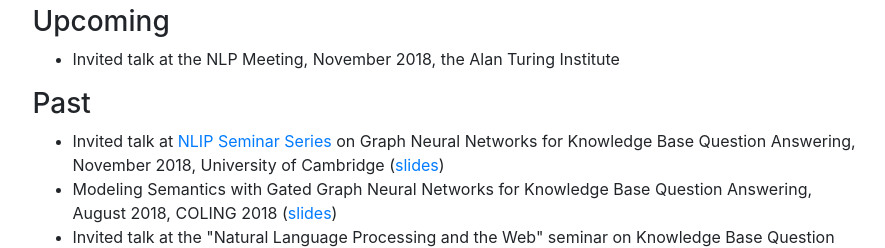
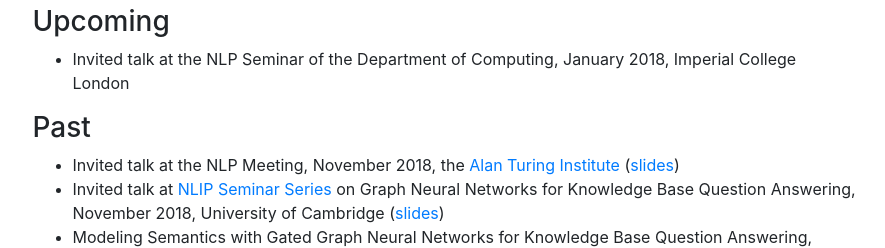
Before and after one commit to daniilsorokin/daniilsorokin.github.io, a plain HTML site: page index.html in a window 1280 px wide. Shown: the part 705-953 px from the top of the page, without its empty margins (195-1080 px from the left). Drawn offline with nearby package versions, Linux system fonts and the light colour scheme.

Commit message:
Update the list of talks

```diff
--- a/index.html
+++ b/index.html
@@ -53,12 +53,13 @@
                 <h1>Talks</h1>
                 <h3>Upcoming</h3>
                 <ul>
-                    <li>Invited talk at the NLP Meeting, November 2018, the Alan Turing Institute</li>
+                    <li>Invited talk at the NLP Seminar of the Department of Computing, January 2018, Imperial College London</li>
                 </ul>
                 <h3>Past</h3>
                 <ul>
+                    <li>Invited talk at the NLP Meeting, November 2018, the <a href="https://www.turing.ac.uk">Alan Turing Institute</a> (<a href="https://public.ukp.informatik.tu-darmstadt.de/sorokin/DS_GraphsQA_Turing.pdf">slides</a>)</li>
                     <li>Invited talk at <a href="http://talks.cam.ac.uk/show/index/6401">NLIP Seminar Series</a> on Graph Neural Networks for Knowledge Base Question Answering, November 2018, University of Cambridge (<a href="https://public.ukp.informatik.tu-darmstadt.de/sorokin/DS_GraphsQA_Cambridge.pdf">slides</a>)</li>
-                    <li>Modeling Semantics with Gated Graph Neural Networks for Knowledge Base Question Answering, August 2018, COLING 2018 (<a href="https://public.ukp.informatik.tu-darmstadt.de/sorokin/DS_GraphsQA_COLING_2018.pdf">slides</a>)</li>
+                    <li>Modeling Semantics with Gated Graph Neural Networks for Knowledge Base Question Answering, August 2018, COLING 2018 (<a href="https://public.ukp.informatik.tu-darmstadt.de/sorokin/DS_GraphsQA_COLING_2018.pdf">slides</a>, <a href="http://aclweb.org/anthology/C18-1280">paper</a>)</li>
                     <li>Invited talk at the "Natural Language Processing and the Web" seminar on Knowledge Base Question Answering, December 2017, TU Darmstadt</li>
                     <li>System presentation at the 7th Open Challenge on Question Answering over Linked Data (QALD-7), May 2017, ESWC 2017</li>
                     <li>Web-based Visualisation of Toponyms and Their Derivational Patterns, September 2014, Advances in Visual Methods for Linguistics 2014 (AVML)</li>
```
